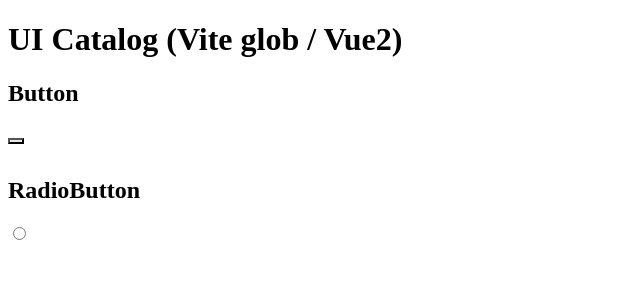
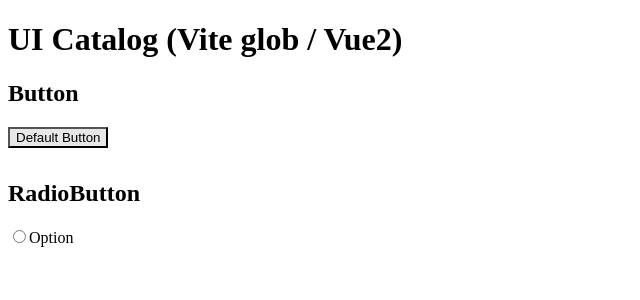
Before and after one commit to azufb/ui-catalog-tooling-comparison, a Vue app: page /ui-catalog in a window 1280 px wide. Shown: the top 300 px of the page, without its empty margins (0-640 px from the left). Built offline with nearby package versions, Linux system fonts and the light colour scheme.

Commit message:
デフォルト値設定

```diff
--- a/src/components/Button.vue
+++ b/src/components/Button.vue
@@ -12,6 +12,7 @@ export default {
     props: {
         label: {
             type: String,
+            default: 'Default Button',
             required: true
         },
         onClick: {
--- a/src/components/RadioButton.vue
+++ b/src/components/RadioButton.vue
@@ -11,6 +11,7 @@
         props: {
             label: {
                 type: String,
+                default: 'Option',
                 required: true
             },
             value: {
```
